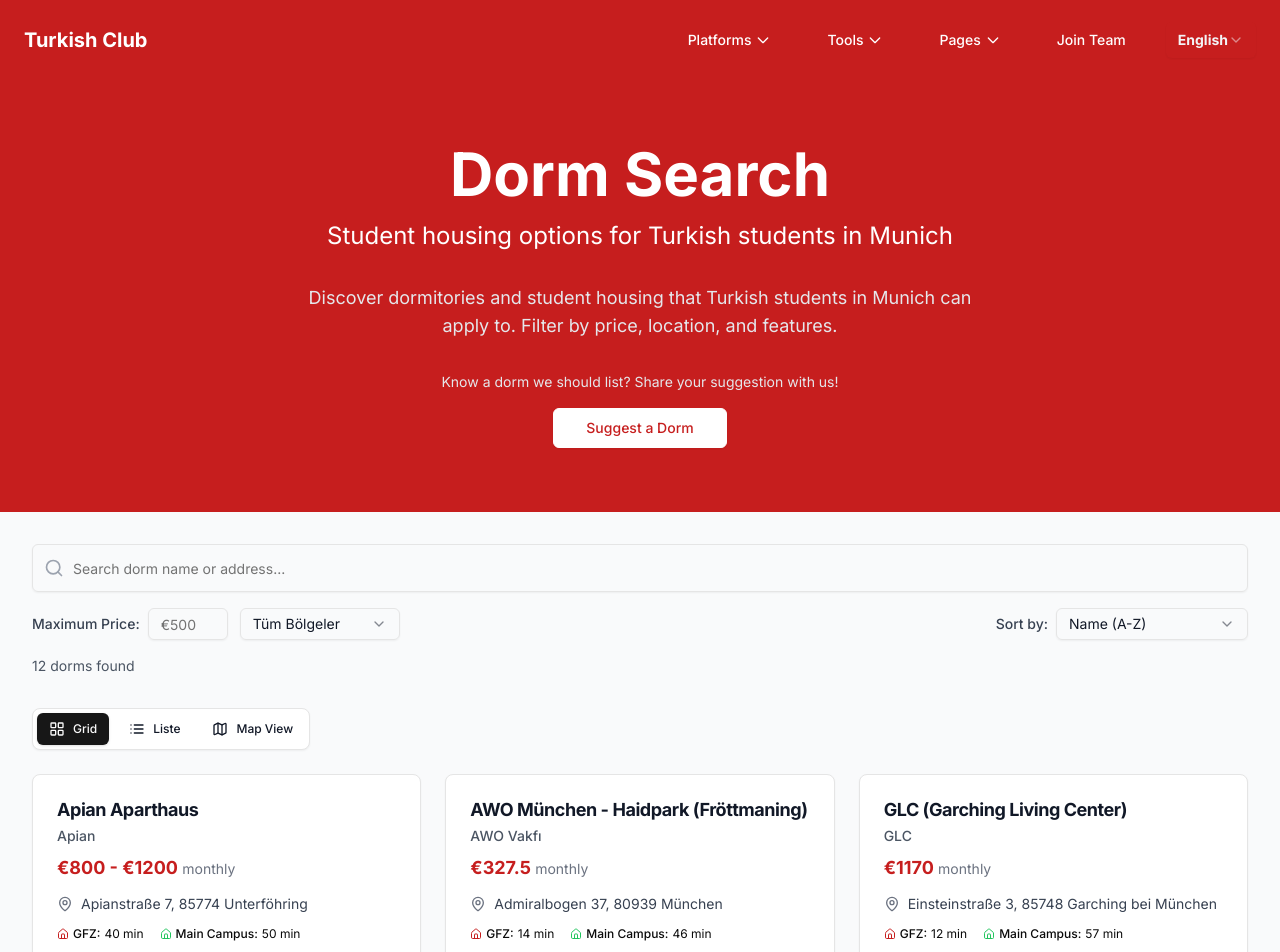
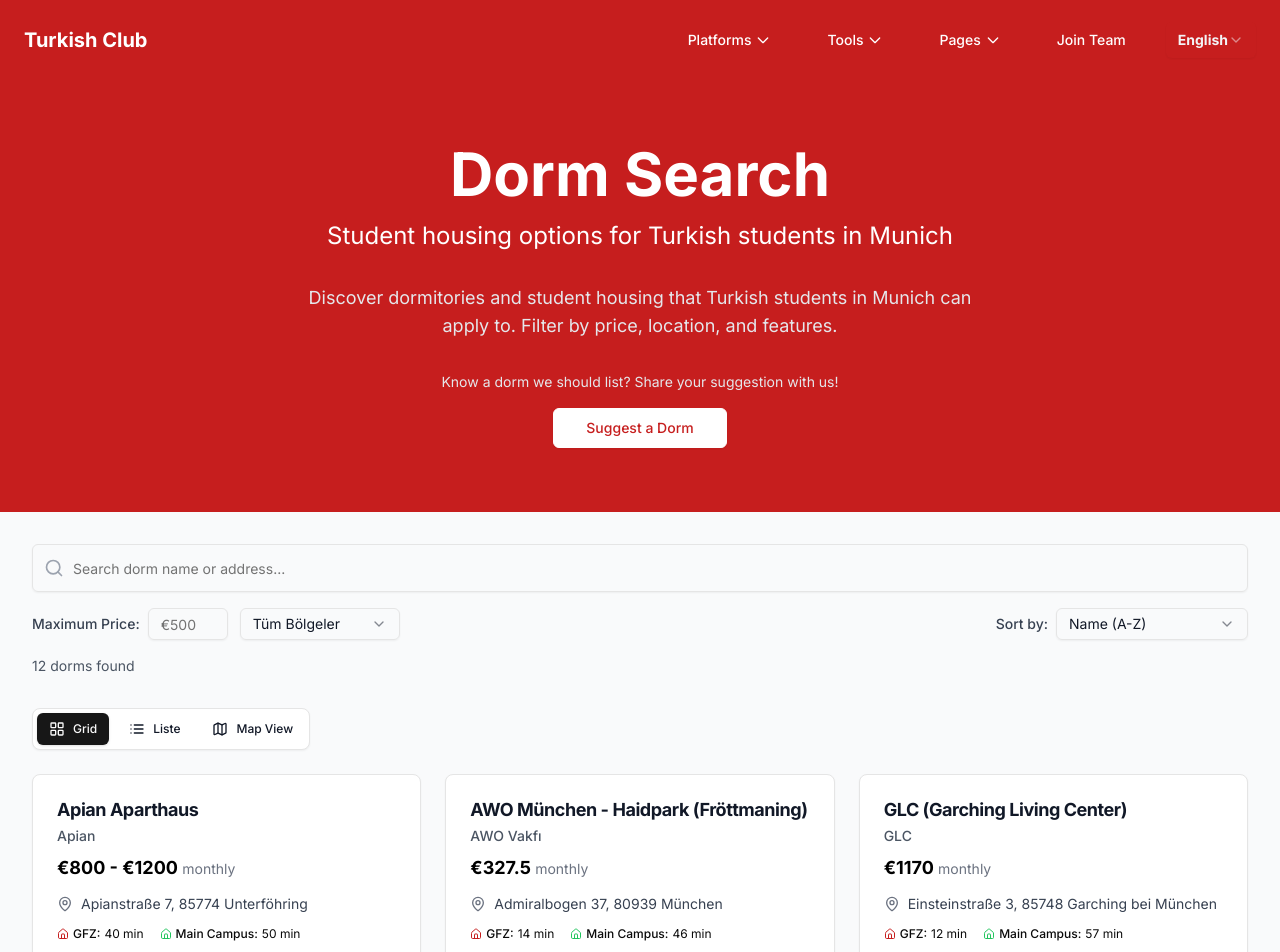
Before and after one commit to TurkishClub/website, a Next.js app: page /en/ev-arama in a window 1280 px wide. Shown: the top 952 px of the page. Built offline with nearby package versions, Linux system fonts and the light colour scheme.

Commit message:
Update DormCard rent display color to black for better visibility

```diff
--- a/src/components/DormCard.tsx
+++ b/src/components/DormCard.tsx
@@ -50,7 +50,7 @@ export function DormCard({ dorm, onViewOnMap }: DormCardProps) {
         {/* Price */}
         <div className="flex items-center justify-between">
           <div className="text-right">
-            <div className="text-lg font-bold text-[#C61E1E]">
+            <div className="text-lg font-bold text-black">
               {Array.isArray(dorm.rent)
                 ? `€${dorm.rent[0]} - €${dorm.rent[1]}`
                 : `€${dorm.rent}`
```
